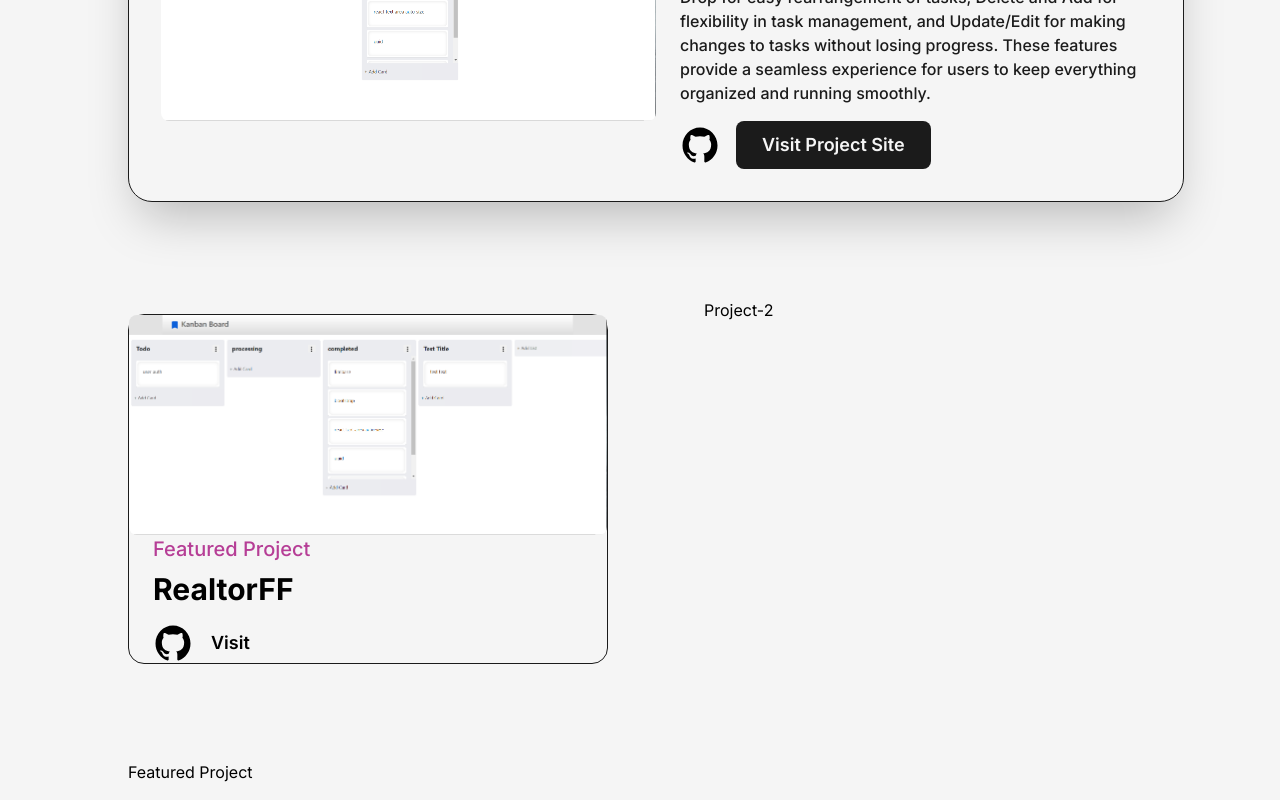
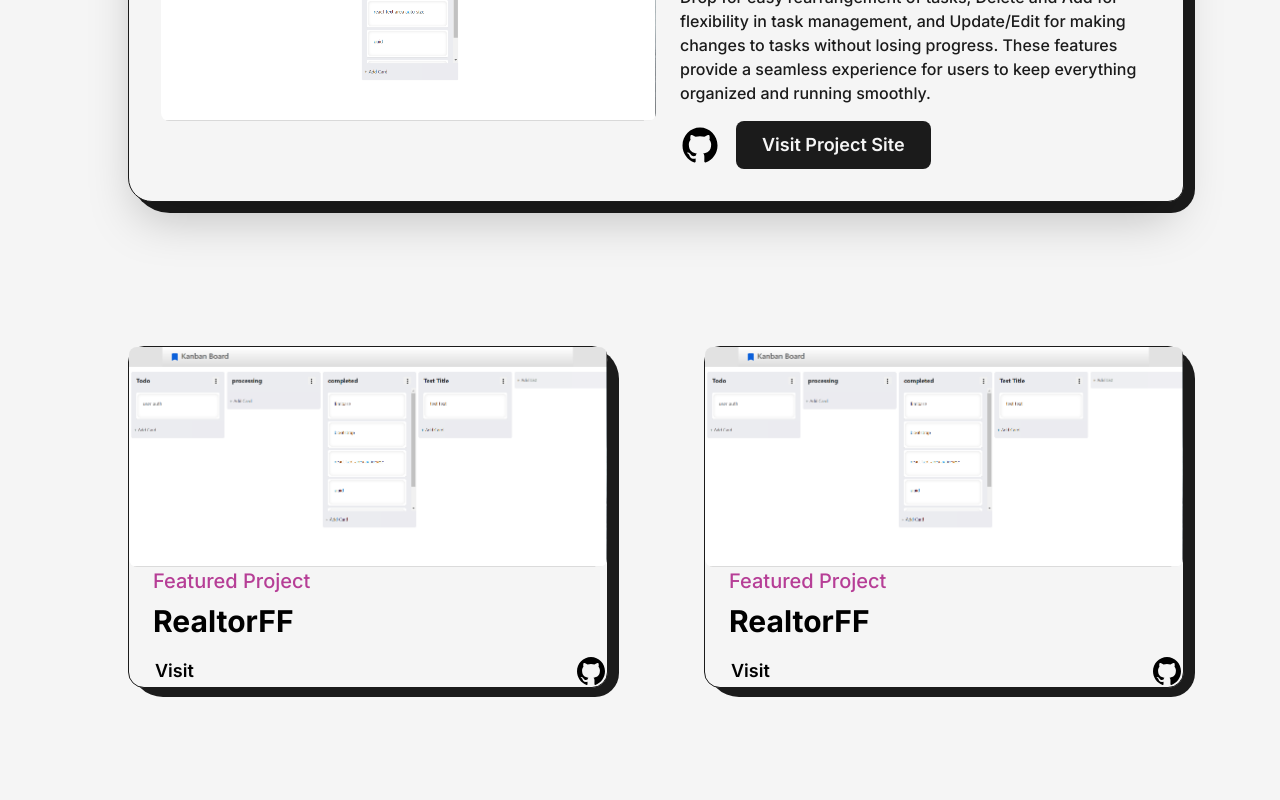
Before and after one commit to FurkanFirat23/my-portfolio, a Next.js app: page /projects in a window 1280 px wide. Shown: the part 460-1260 px from the top of the page. Built offline with nearby package versions, Linux system fonts and the light colour scheme.

Commit message:
projects.js completed

```diff
--- a/src/pages/projects.js
+++ b/src/pages/projects.js
@@ -8,7 +8,8 @@ import React from "react";
 import project1 from "../../public/images/projects/KanbanBoard.png";
 const FeaturedProject = ({ type, title, summary, img, link, github }) => {
   return (
-    <article className="w-full flex items-center justify-between rounded-3xl border border-solid border-dark bg-light shadow-2xl p-8">
+    <article className="w-full flex items-center justify-between rounded-3xl border border-solid border-dark bg-light shadow-2xl p-8 relative rounded-br-2xl">
+      <div className="absolute top-0 -right-3 -z-10 w-[101%] h-[103%] rounded-[2.5rem] bg-dark rounded-br-3xl" />
       <Link
         href={link}
         target="_blank"
@@ -47,6 +48,7 @@ const FeaturedProject = ({ type, title, summary, img, link, github }) => {
 const Project = ({ title, type, img, link, github }) => {
   return (
     <article className="w-full flex flex-col items-center justify-center rounded-2xl border border-solid border-dark bg-light mt-4 relative ">
+      <div className="absolute top-0 -right-3 -z-10 w-[102%] h-[103%] rounded-[2rem] bg-dark rounded-br-3xl" />
       <Link
         href={link}
         target="_blank"
@@ -65,16 +67,16 @@ const Project = ({ title, type, img, link, github }) => {
           <h2 className="my-2 w-full text-left text-3xl font-bold">{title}</h2>
         </Link>
 
-        <div className="mt-2 flex items-center ">
-          <Link href={github} target="_blank" className="w-10 ">
-            <GithubIcon />
-          </Link>
+        <div className="w-full mt-2 flex items-center justify-between">
           <Link
             href={link}
             target="_blank"
-            className="ml-4 text-lg font-semibold hover:bg-light hover:text-dark border-2 border-solid border-transparent hover:border-dark duration-500 ease-in-out"
+            className="text-lg font-semibold hover:bg-light hover:text-dark border-2 border-solid border-transparent hover:border-dark duration-500 ease-in-out"
           >
             Visit
+          </Link>
+          <Link href={github} target="_blank" className="w-8  ">
+            <GithubIcon />
           </Link>
         </div>
       </div>
@@ -95,7 +97,40 @@ const projects = () => {
             text="Innovative Ventures: A Showcase of My Projects"
             className="mb-16"
           />
-          <div className="grid grid-col-12 gap-24 ">
+          <div className="grid grid-col-12 gap-24 gap-y-32">
+            <div className="col-span-12">
+              <FeaturedProject
+                title="Kanban Board"
+                img={project1}
+                summary="Platform offers three main features to make task management easier and more efficient for users: Drag-n-Drop for easy rearrangement of tasks, Delete and Add for flexibility in task management, and Update/Edit for making changes to tasks without losing progress. These features provide a seamless experience for users to keep everything organized and running smoothly.
+            "
+                link="/"
+                github="/"
+                type="Featured Project"
+              />
+            </div>
+            <div className="col-span-6">
+              <Project
+                title="RealtorFF"
+                img={project1}
+                summary="Platform offers three main features to make task management easier and more efficient for users: Drag-n-Drop for easy rearrangement of tasks, Delete and Add for flexibility in task management, and Update/Edit for making changes to tasks without losing progress. These features provide a seamless experience for users to keep everything organized and running smoothly.
+            "
+                link="/kanban-board-ruddy.vercel.app/"
+                github="/https://github.com/FurkanFirat23/Kanban-Board"
+                type="Featured Project"
+              />
+            </div>
+            <div className="col-span-6">
+              <Project
+                title="RealtorFF"
+                img={project1}
+                summary="Platform offers three main features to make task management easier and more efficient for users: Drag-n-Drop for easy rearrangement of tasks, Delete and Add for flexibility in task management, and Update/Edit for making changes to tasks without losing progress. These features provide a seamless experience for users to keep everything organized and running smoothly.
+            "
+                link="/kanban-board-ruddy.vercel.app/"
+                github="/https://github.com/FurkanFirat23/Kanban-Board"
+                type="Featured Project"
+              />
+            </div>
             <div className="col-span-12">
               <FeaturedProject
                 title="Kanban Board"
@@ -118,10 +153,17 @@ const projects = () => {
                 type="Featured Project"
               />
             </div>
-            <div className="col-span-6">Project-2</div>
-            <div className="col-span-12">Featured Project</div>
-            <div className="col-span-6">Project-3</div>
-            <div className="col-span-6">Project-4</div>
+            <div className="col-span-6">
+              <Project
+                title="RealtorFF"
+                img={project1}
+                summary="Platform offers three main features to make task management easier and more efficient for users: Drag-n-Drop for easy rearrangement of tasks, Delete and Add for flexibility in task management, and Update/Edit for making changes to tasks without losing progress. These features provide a seamless experience for users to keep everything organized and running smoothly.
+            "
+                link="/kanban-board-ruddy.vercel.app/"
+                github="/https://github.com/FurkanFirat23/Kanban-Board"
+                type="Featured Project"
+              />
+            </div>
           </div>
         </Layout>
       </main>
```
